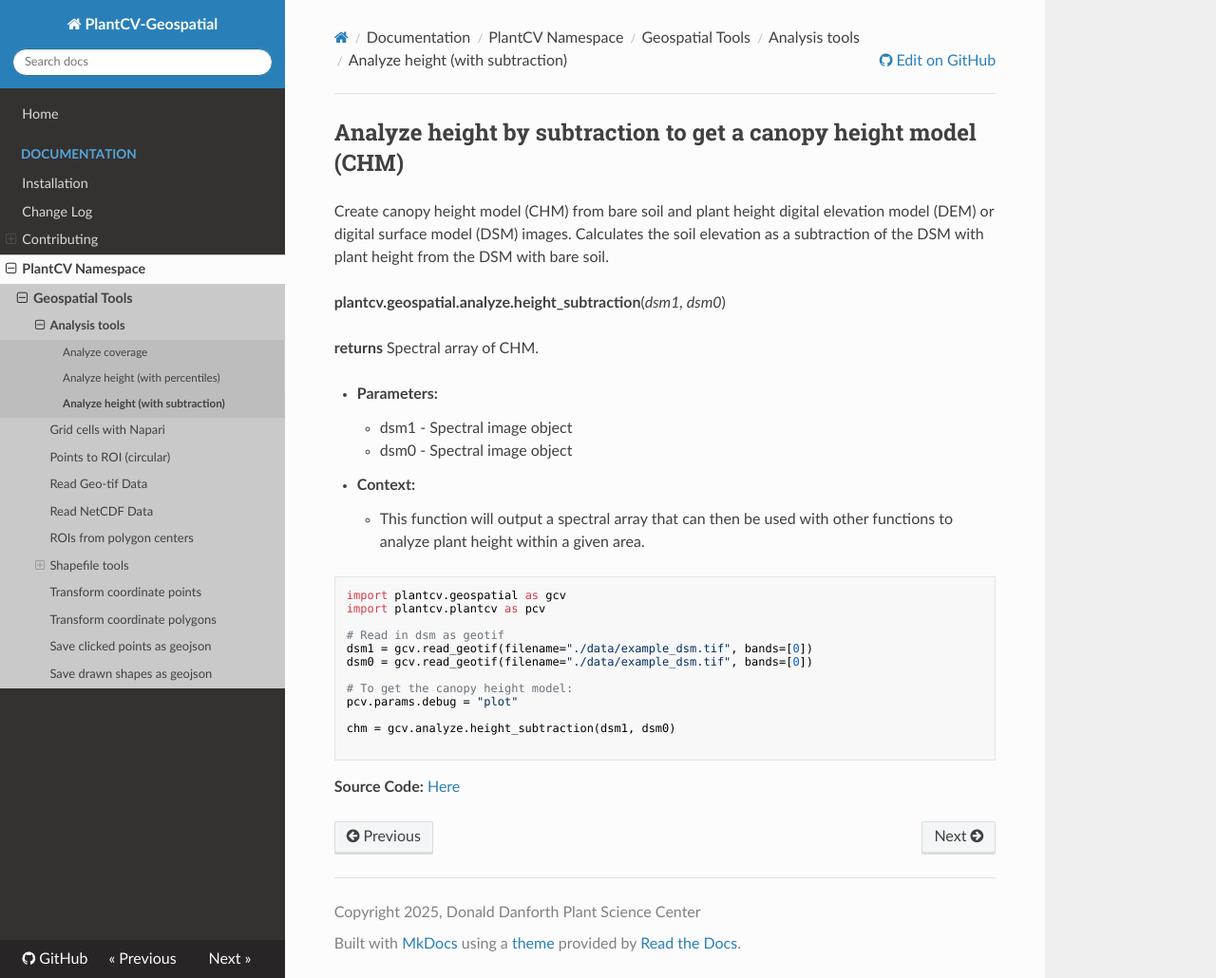
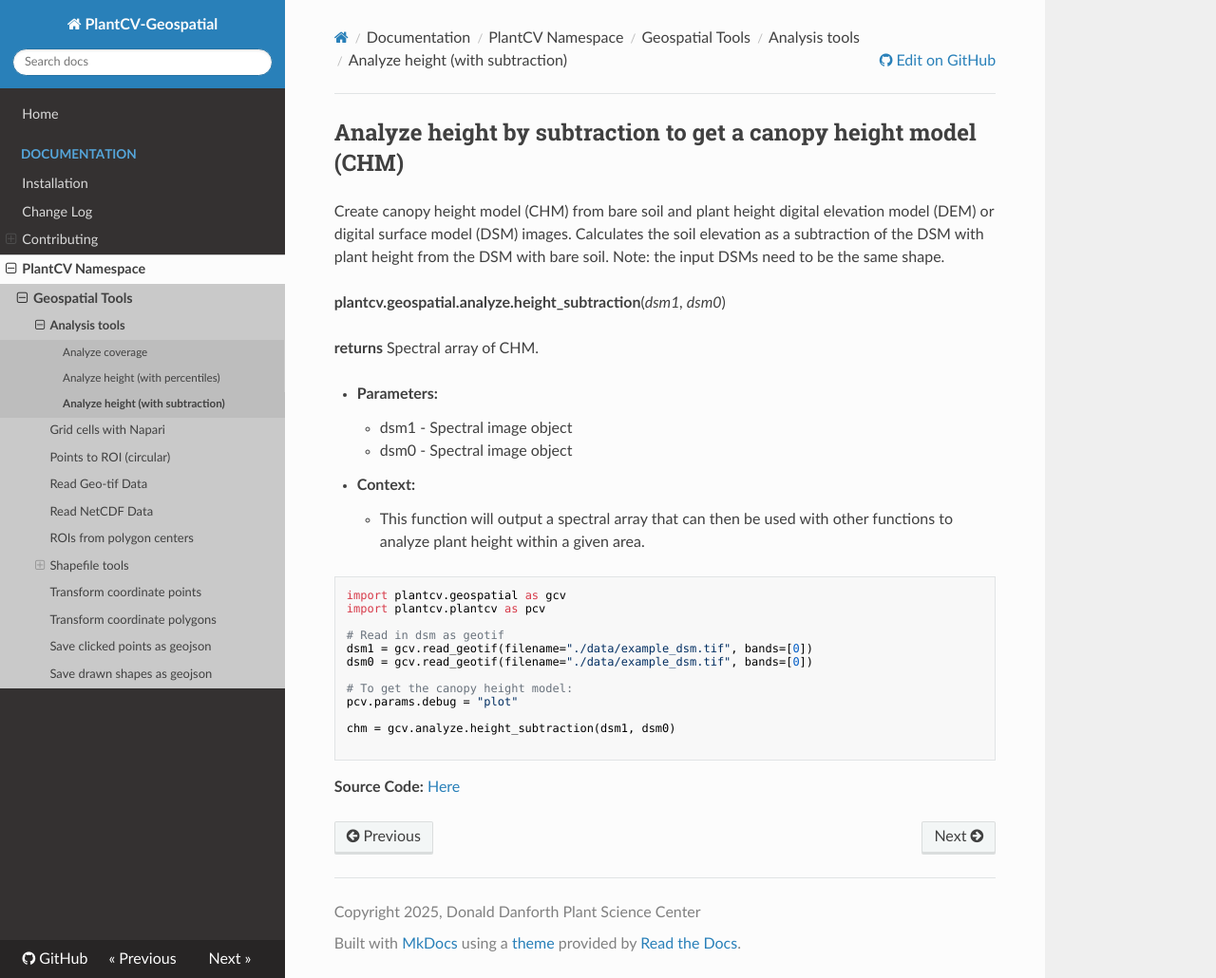
Before and after one commit to danforthcenter/plantcv-geospatial, an MkDocs documentation site: the page built from docs/analyze_height_subtraction.md, in a window 1280 px wide and 1030 px high. Shown: the whole window at 95% size. Built offline with MkDocs 1.6.1, drawn with Linux system fonts in a browser that asks for light colours; nearby versions of some CDN libraries.

Commit message:
Update analyze_height_subtraction.md to add note about DSM shape

```diff
--- a/docs/analyze_height_subtraction.md
+++ b/docs/analyze_height_subtraction.md
@@ -1,6 +1,7 @@
 ## Analyze height by subtraction to get a canopy height model (CHM)
 
 Create canopy height model (CHM) from bare soil and plant height digital elevation model (DEM) or digital surface model (DSM) images. Calculates the soil elevation as a subtraction of the DSM with plant height from the DSM with bare soil.
+Note: the input DSMs need to be the same shape.
 
 **plantcv.geospatial.analyze.height_subtraction**(*dsm1, dsm0*)
 
```
